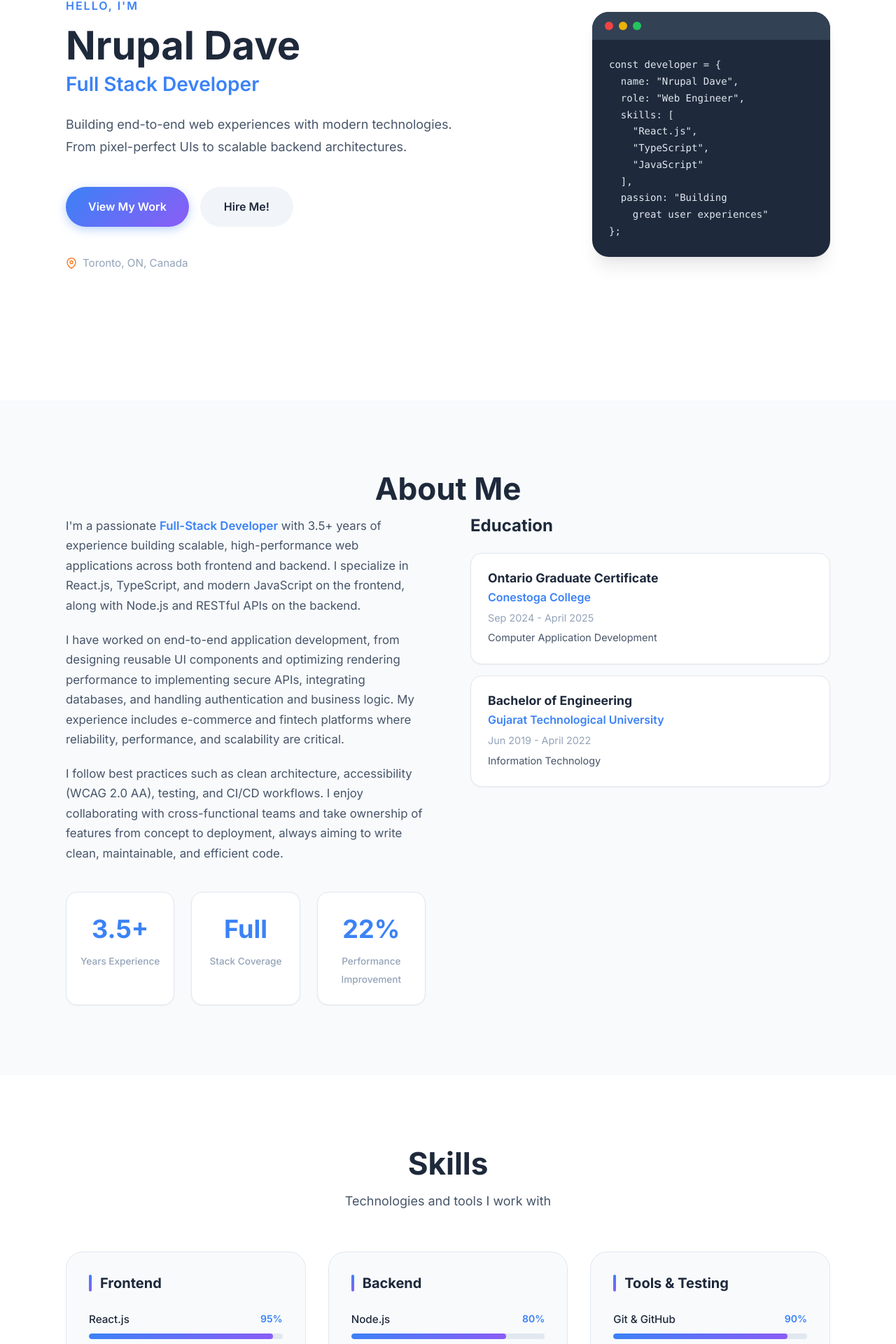
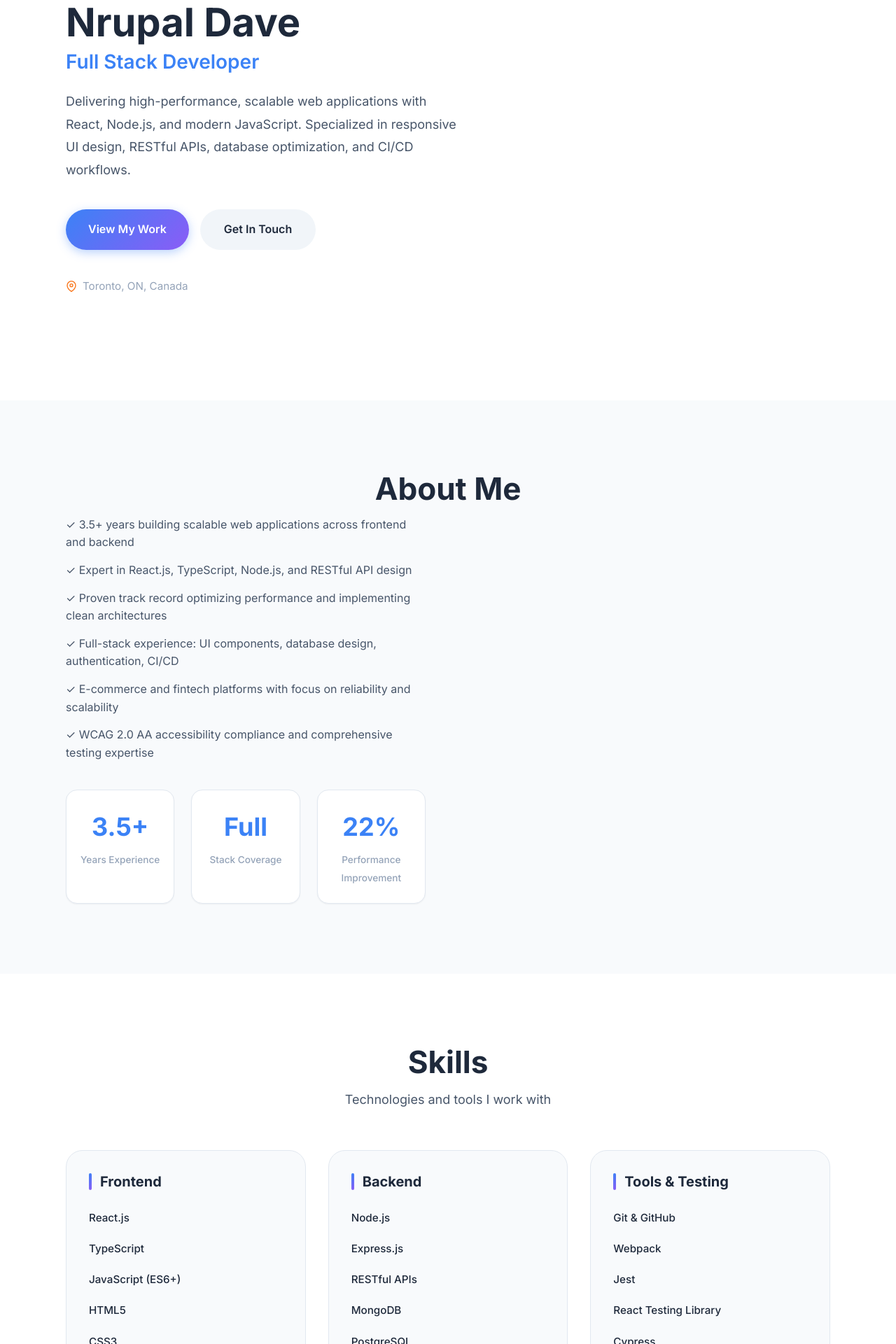
Before and after one commit to DaveNrupal/my-portfolio, a React (Vite) app: page / in a window 1280 px wide. Shown: the part 228-2148 px from the top of the page at 70% size. Built offline with nearby package versions, Linux system fonts and the light colour scheme.

Commit message:
Updated - Hero section, about me, skills and contact details

```diff
--- a/src/App.css
+++ b/src/App.css
@@ -239,6 +239,19 @@ main {
   font-size: 1.05rem;
 }
 
+.about-bullets {
+  display: flex;
+  flex-direction: column;
+  gap: 0.875rem;
+}
+
+.about-bullets p {
+  margin: 0;
+  font-size: 1rem;
+  color: var(--text-secondary);
+  line-height: 1.6;
+}
+
 .about-text strong {
   color: var(--primary-color);
   font-weight: 600;
@@ -369,36 +382,15 @@ main {
   gap: 1.25rem;
 }
 
-.skill-header {
+.skill-item {
   display: flex;
-  justify-content: space-between;
-  margin-bottom: 0.5rem;
+  align-items: center;
 }
 
 .skill-name {
   font-weight: 500;
   color: var(--text-primary);
   font-size: 0.95rem;
-}
-
-.skill-level {
-  color: var(--primary-color);
-  font-size: 0.875rem;
-  font-weight: 600;
-}
-
-.skill-bar {
-  height: 8px;
-  background: #e2e8f0;
-  border-radius: var(--radius-full);
-  overflow: hidden;
-}
-
-.skill-progress {
-  height: 100%;
-  background: var(--gradient-primary);
-  border-radius: var(--radius-full);
-  transition: width 1s ease;
 }
 
 /* ============================================
--- a/src/components/About.jsx
+++ b/src/components/About.jsx
@@ -5,25 +5,14 @@ function About() {
         <h2 className="section-title">About Me</h2>
         <div className="about-content">
           <div className="about-text">
-            <p>
-              I'm a passionate <strong>Full-Stack Developer</strong> with 3.5+ years of experience
-              building scalable, high-performance web applications across both frontend and backend.
-              I specialize in React.js, TypeScript, and modern JavaScript on the frontend, along with
-              Node.js and RESTful APIs on the backend.
-            </p>
-            <p>
-              I have worked on end-to-end application development, from designing reusable UI
-              components and optimizing rendering performance to implementing secure APIs,
-              integrating databases, and handling authentication and business logic.
-              My experience includes e-commerce and fintech platforms where reliability,
-              performance, and scalability are critical.
-            </p>
-            <p>
-              I follow best practices such as clean architecture, accessibility (WCAG 2.0 AA),
-              testing, and CI/CD workflows. I enjoy collaborating with cross-functional teams
-              and take ownership of features from concept to deployment, always aiming to
-              write clean, maintainable, and efficient code.
-            </p>
+            <div className="about-bullets">
+              <p>✓ 3.5+ years building scalable web applications across frontend and backend</p>
+              <p>✓ Expert in React.js, TypeScript, Node.js, and RESTful API design</p>
+              <p>✓ Proven track record optimizing performance and implementing clean architectures</p>
+              <p>✓ Full-stack experience: UI components, database design, authentication, CI/CD</p>
+              <p>✓ E-commerce and fintech platforms with focus on reliability and scalability</p>
+              <p>✓ WCAG 2.0 AA accessibility compliance and comprehensive testing expertise</p>
+            </div>
             <div className="about-highlights">
               <div className="highlight">
                 <span className="highlight-number">3.5+</span>
@@ -39,21 +28,6 @@ function About() {
               </div>
             </div>
           </div>
-          <div className="about-education">
-            <h3>Education</h3>
-            <div className="education-item">
-              <h4>Ontario Graduate Certificate</h4>
-              <p className="school">Conestoga College</p>
-              <p className="period">Sep 2024 - April 2025</p>
-              <p className="course">Computer Application Development</p>
-            </div>
-            <div className="education-item">
-              <h4>Bachelor of Engineering</h4>
-              <p className="school">Gujarat Technological University</p>
-              <p className="period">Jun 2019 - April 2022</p>
-              <p className="course">Information Technology</p>
-            </div>
-          </div>
         </div>
       </div>
     </section>
--- a/src/components/Contact.jsx
+++ b/src/components/Contact.jsx
@@ -52,17 +52,6 @@ function Contact() {
                 </a>
               </div>
             </div>
-            <div className="contact-item">
-              <div className="contact-icon">
-                <svg xmlns="http://www.w3.org/2000/svg" width="24" height="24" viewBox="0 0 24 24" fill="none" stroke="currentColor" strokeWidth="2" strokeLinecap="round" strokeLinejoin="round">
-                  <path d="M22 16.92v3a2 2 0 0 1-2.18 2 19.79 19.79 0 0 1-8.63-3.07 19.5 19.5 0 0 1-6-6 19.79 19.79 0 0 1-3.07-8.67A2 2 0 0 1 4.11 2h3a2 2 0 0 1 2 1.72 12.84 12.84 0 0 0 .7 2.81 2 2 0 0 1-.45 2.11L8.09 9.91a16 16 0 0 0 6 6l1.27-1.27a2 2 0 0 1 2.11-.45 12.84 12.84 0 0 0 2.81.7A2 2 0 0 1 22 16.92z"></path>
-                </svg>
-              </div>
-              <div className="contact-details">
-                <h3>Phone</h3>
-                <a href="tel:+14379552345">+1 437-955-2345</a>
-              </div>
-            </div>
           </div>
           <div className="contact-cta">
             <button className="btn btn-primary btn-large"
--- a/src/components/Hero.jsx
+++ b/src/components/Hero.jsx
@@ -6,11 +6,11 @@ function Hero() {
         <h1 className="hero-name">Nrupal Dave</h1>
         <h2 className="hero-role">Full Stack Developer</h2>
         <p className="hero-description">
-          Building end-to-end web experiences with modern technologies. From pixel-perfect UIs to scalable backend architectures.
+           Delivering high-performance, scalable web applications with React, Node.js, and modern JavaScript. Specialized in responsive UI design, RESTful APIs, database optimization, and CI/CD workflows.
         </p>
         <div className="hero-buttons">
           <a href="#projects" className="btn btn-primary">View My Work</a>
-          <a href="#contact" className="btn btn-secondary">Hire Me!</a>
+          <a href="#contact" className="btn btn-secondary">Get In Touch</a>
         </div>
         <div className="hero-location">
           <svg xmlns="http://www.w3.org/2000/svg" width="16" height="16" viewBox="0 0 24 24" fill="none" stroke="currentColor" strokeWidth="2" strokeLinecap="round" strokeLinejoin="round">
@@ -20,28 +20,6 @@ function Hero() {
           <span>Toronto, ON, Canada</span>
         </div>
       </div>
-      <div className="hero-visual">
-        <div className="code-block">
-          <div className="code-header">
-            <span className="dot red"></span>
-            <span className="dot yellow"></span>
-            <span className="dot green"></span>
-          </div>
-          <pre className="code-content">
-{`const developer = {
-  name: "Nrupal Dave",
-  role: "Web Engineer",
-  skills: [
-    "React.js",
-    "TypeScript",
-    "JavaScript"
-  ],
-  passion: "Building
-    great user experiences"
-};`}
-          </pre>
-        </div>
-      </div>
     </section>
   )
 }
--- a/src/components/Skills.jsx
+++ b/src/components/Skills.jsx
@@ -3,35 +3,35 @@ function Skills() {
     {
       title: "Frontend",
       skills: [
-        { name: "React.js", level: 95 },
-        { name: "TypeScript", level: 90 },
-        { name: "JavaScript (ES6+)", level: 95 },
-        { name: "HTML5", level: 95 },
-        { name: "CSS3", level: 90 },
-        { name: "Redux", level: 85 },
-        { name: "Next.js", level: 80 },
-        { name: "Tailwind CSS", level: 85 }
+        { name: "React.js"},
+        { name: "TypeScript"},
+        { name: "JavaScript (ES6+)"},
+        { name: "HTML5"},
+        { name: "CSS3"},
+        { name: "Redux"},
+        { name: "Next.js"},
+        { name: "Tailwind CSS"}
       ]
     },
     {
       title: "Backend",
       skills: [
-        { name: "Node.js", level: 80 },
-        { name: "Express.js", level: 80 },
-        { name: "RESTful APIs", level: 85 },
-        { name: "MongoDB", level: 75 },
-        { name: "PostgreSQL", level: 70 }
+        { name: "Node.js"},
+        { name: "Express.js"},
+        { name: "RESTful APIs"},
+        { name: "MongoDB"},
+        { name: "PostgreSQL"}
       ]
     },
     {
       title: "Tools & Testing",
       skills: [
-        { name: "Git & GitHub", level: 90 },
-        { name: "Webpack", level: 80 },
-        { name: "Jest", level: 85 },
-        { name: "React Testing Library", level: 85 },
-        { name: "Cypress", level: 75 },
-        { name: "CI/CD", level: 80 }
+        { name: "Git & GitHub"},
+        { name: "Webpack"},
+        { name: "Jest"},
+        { name: "React Testing Library"},
+        { name: "Cypress"},
+        { name: "CI/CD"}
       ]
     }
   ]
@@ -50,16 +50,7 @@ function Skills() {
               <div className="skill-list">
                 {category.skills.map((skill, skillIndex) => (
                   <div key={skillIndex} className="skill-item">
-                    <div className="skill-header">
-                      <span className="skill-name">{skill.name}</span>
-                      <span className="skill-level">{skill.level}%</span>
-                    </div>
-                    <div className="skill-bar">
-                      <div
-                        className="skill-progress"
-                        style={{ width: `${skill.level}%` }}
-                      ></div>
-                    </div>
+                    <span className="skill-name">{skill.name}</span>
                   </div>
                 ))}
               </div>
```
Also changed, not shown: 4 other files (tests, documents, lock files or other folders).
